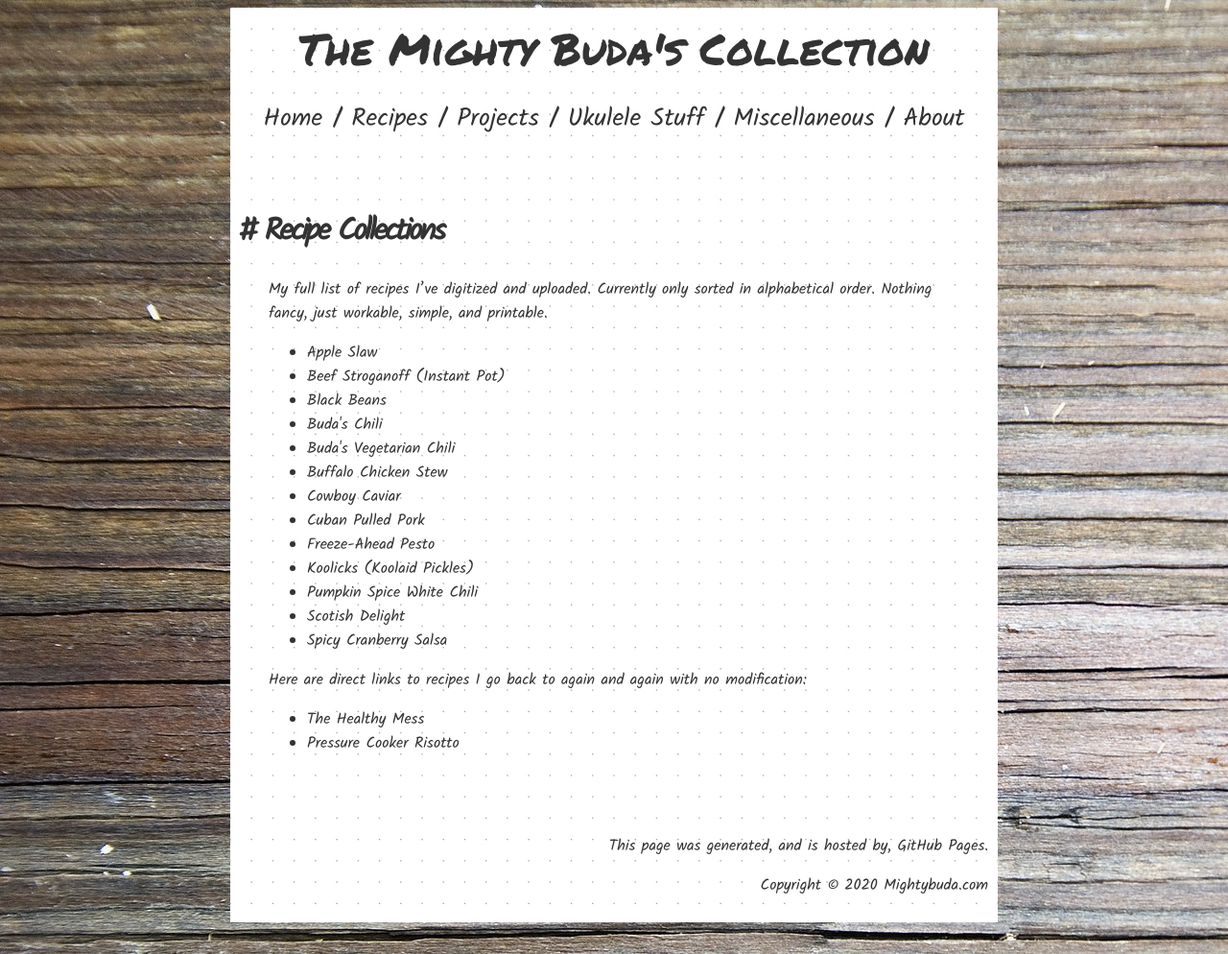
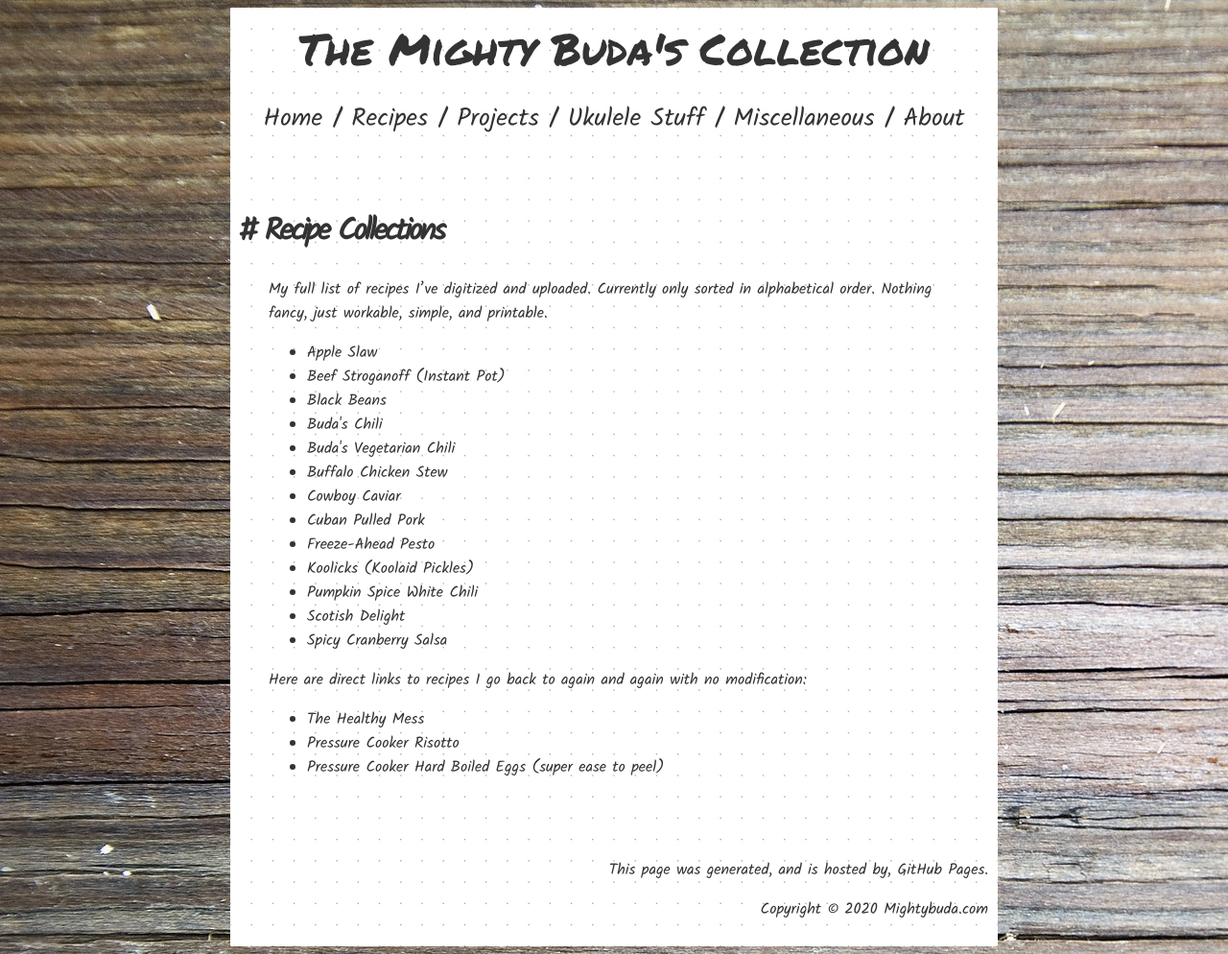
Before and after one commit to thebuda/thebuda.github.io, a Jekyll site: the page built from recipes.md, in a window 1280 px wide. Shown: the whole page at 96% size. Built offline with Jekyll 4.4.1, drawn with Linux system fonts in a browser that asks for light colours; comment, search, counter and statistics services are not loaded.

Commit message:
Update recipes.md

```diff
--- a/recipes.md
+++ b/recipes.md
@@ -23,4 +23,7 @@ Here are direct links to recipes I go back to again and again with no modificati
 	<li>
 		<a href="https://www.hippressurecooking.com/pressure-cooker-risotto-in-7-minutes/"> Pressure Cooker Risotto </a>
 	</li>
+	<li>
+		<a href="https://altonbrown.com/pressure-cooker-eggs-recipe/"> Pressure Cooker Hard Boiled Eggs (super ease to peel) </a>
+	</li>
 </ul>
```
